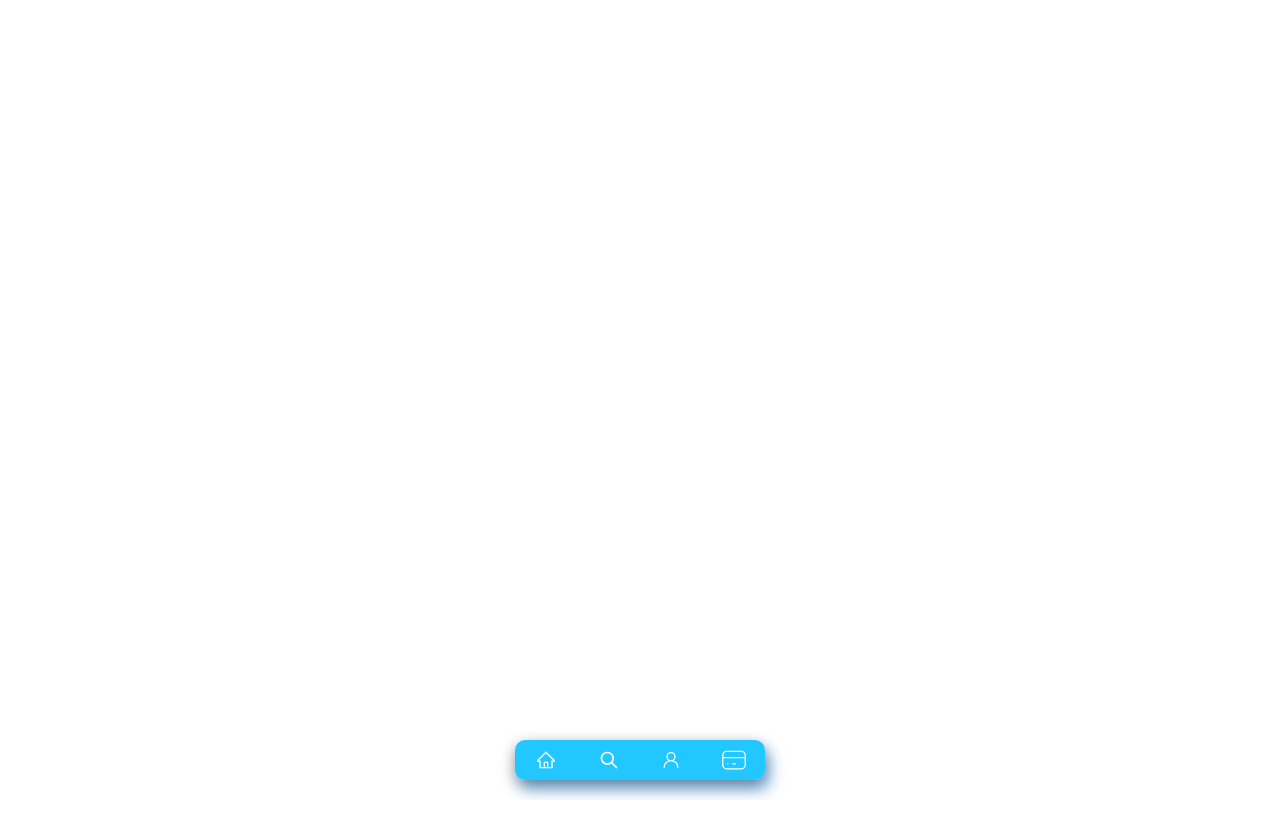
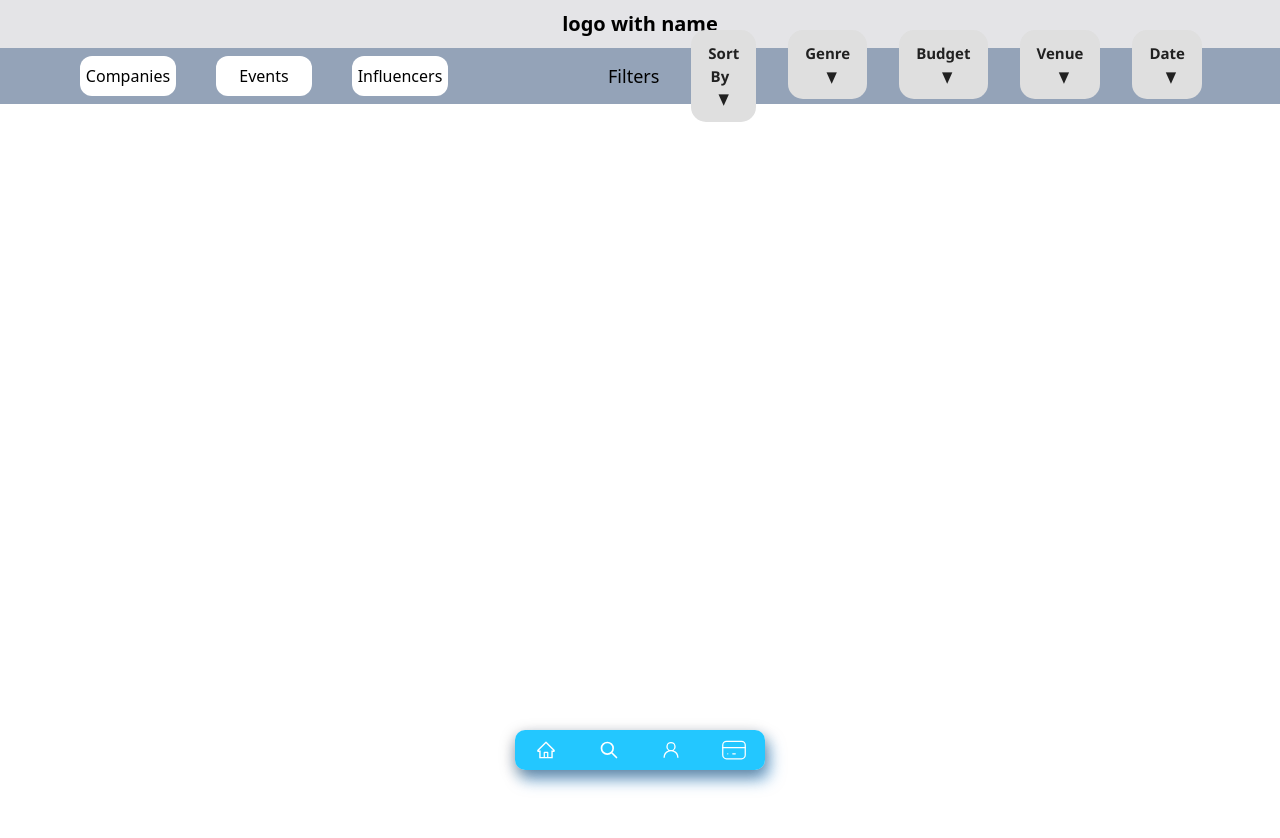
Before and after one commit to jjinendra3/Linkfluence, a React (Create React App) app: page /posts in a window 1280 px wide. Before the commit this address had no page. Shown: the top 838 px of the page. Before the commit the page ends 800 px from the top, so only its background shows below. Built offline with nearby package versions, Linux system fonts and the light colour scheme.

Commit message:
posts and filters

```diff
--- a/package.json
+++ b/package.json
@@ -13,6 +13,7 @@
     "react-dom": "^18.2.0",
     "react-router-dom": "^6.21.3",
     "react-scripts": "5.0.1",
+    "react-select": "^5.8.0",
     "react-toastify": "^10.0.4",
     "validator": "^13.11.0",
     "web-vitals": "^2.1.4"
--- a/src/App.js
+++ b/src/App.js
@@ -4,6 +4,7 @@ import Navbar from "./components/Navbar";
 import "react-toastify/dist/ReactToastify.css";
 import { ToastContainer } from "react-toastify";
 import AppState from "./context/AppState";
+import Posts from "./pages/Posts";
 
 function App() {
   return (
@@ -11,6 +12,7 @@ function App() {
       <Router>
         <Routes>
           <Route exact path="/" element={<Home/>} />
+          <Route exact path="/posts" element={<Posts/>} />
         </Routes>
         <Navbar />
         <ToastContainer />
--- /dev/null
+++ b/src/components/Card.js
@@ -0,0 +1,38 @@
+import React from "react";
+
+const Card = ({ item }) => {
+  return (
+    <>
+      <div class="w-60 h-80 bg-gray-50 p-3 flex flex-col gap-1 rounded-2xl">
+        <div class="h-48 bg-gray-700 rounded-xl"></div>
+        {item && <div class="flex flex-col gap-4">
+          <div class="flex flex-col">
+            <div class="flex justify-between">
+              <span class="text-xl font-bold">{item.name}</span>
+              <p class="text-gray-700">{item.organization}</p>
+            </div>
+            <div className="flex justify-between">
+              <span class="font-boldtext-black">
+                {"$".repeat(item.expectedbudget)}
+              </span>
+              <span class="text-black">{item.theme}</span>
+            </div>
+            <div className="flex justify-between">
+              <p class="text-gray-700">{item.date.startdate}</p>
+              <p class="text-gray-700">{item.date.enddate}</p>
+            </div>
+            <div className="flex justify-between">
+              <p class="text-gray-700">{item.venue}</p>
+              <p class="text-gray-700">{item.venuelink}</p>
+            </div>
+          </div>
+          <button class="hover:bg-sky-700 text-gray-50 bg-sky-800 py-2 rounded-md">
+            Details
+          </button>
+        </div>}
+      </div>
+    </>
+  );
+};
+
+export default Card;
--- a/src/components/Login.js
+++ b/src/components/Login.js
@@ -1,6 +1,7 @@
 import axios from "axios";
-import React, { useState } from "react";
+import React, { useContext, useState } from "react";
 import { toast } from "react-toastify";
+import AppContext from "../context/AppContext";
 const utype = {
   Influencer: "Influencer",
   Company: "Company",
@@ -11,12 +12,13 @@ const Login = ({ accType , setauthType}) => {
   const onChange = (e) => {
     setinfo({ ...info, [e.target.name]: e.target.value });
   };
+  const {setuserDetails} = useContext(AppContext);
   const handleSubmit = async (e) => {
     e.preventDefault();
     const { data } =  await axios.post("http://localhost:5000/auth/login", info);
     if (data.success) {
       localStorage.setItem("token",data.token);
-
+      setuserDetails(data.obj);
     }
     else{
       toast.error(data.error);
--- /dev/null
+++ b/src/components/OptionsBar.js
@@ -0,0 +1,162 @@
+import React, { useContext } from "react";
+import AppContext from "../context/AppContext";
+import Select from "react-select";
+
+
+const Genre = [
+  { value: "All", label: "All" },
+  { value: "sample", label: "sample" },
+  { value: "sample", label: "sample" },
+  { value: "sample", label: "sample" },
+  { value: "sample", label: "sample" },
+];
+const Budget = [
+  { value: "All", label: "All" },
+  { value: "$", label: "$" },
+  { value: "$$", label: "$$" },
+  { value: "$$$", label: "$$$" },
+];
+const Venue = [
+  { value: "All", label: "All" },
+  { value: "sample", label: "sample" },
+  { value: "sample", label: "sample" },
+  { value: "sample", label: "sample" },
+  { value: "sample", label: "sample" },
+];
+
+const OptionsBar = (props) => {
+  const { userDetails } = useContext(AppContext);
+  const { setlistType,genre,setgenre,setdate,venue,setvenue,budget,setbudget,fetchList } =
+    props;
+  const handleGenre = (genres) => {
+    const genreValues = genres.map(item => item.value);
+    setgenre(genreValues);
+    fetchList();
+  };
+  const handleVenue = (venues) => {
+    const venueValues = venues.map(item => item.value);
+    setvenue(venueValues);
+    fetchList();
+  };
+  const handlebudget = (budgets) => {
+    const budgetValues = budgets.map(item => item.value);
+    setbudget(budgetValues);
+    fetchList();
+  };
+  const handledate = (date) => {
+    setdate(date);
+    fetchList();
+  };
+
+  const resetStates = () => {
+    setgenre(["All"]);
+    setvenue(["All"]);
+    setbudget(["All"]);
+    setdate({
+      month: "All",
+      year: "All",
+    });
+    fetchList();
+  };
+
+  return (
+    <div className=" bg-slate-400 w-full h-14 flex items-center gap-40 px-20">
+      <div className="flex gap-10">
+        {userDetails.type !== "Companies" && (
+          <button
+            onClick={() => {
+              setlistType("companies");
+            }}
+            className="flex justify-center items-center rounded-xl w-24 h-10 bg-white"
+          >
+            Companies
+          </button>
+        )}
+        {userDetails.type !== "Events" && (
+          <button
+            onClick={() => {
+              setlistType("events");
+            }}
+            className="flex justify-center items-center rounded-xl w-24 h-10 bg-white"
+          >
+            Events
+          </button>
+        )}
+        {userDetails.type !== "Influencer" && (
+          <button
+            onClick={() => {
+              setlistType("influencers");
+            }}
+            className="flex justify-center items-center rounded-xl w-24 h-10 bg-white"
+          >
+            Influencers
+          </button>
+        )}
+      </div>
+      <div className="flex gap-8">
+        <div className="flex justify-center items-center text-lg">Filters</div>
+        <div class="filters">
+          <button class="filter">Sort By &nbsp; ▼</button>
+          <div class="dropdown-content">
+
+          </div>
+        </div>
+        <div class="filters">
+          <button class="filter">Genre &nbsp; ▼</button>
+          <div class="dropdown-content">
+            {
+              <Select
+                defaultValue={[Genre[0]]}
+                isMulti
+                name="genre"
+                options={Genre}
+                className="basic-multi-select"
+                classNamePrefix="select"
+                value={genre}
+                onChange={handleGenre}
+                />
+            }
+          </div>
+        </div>
+        <div class="filters">
+          <button class="filter">Budget &nbsp; ▼</button>
+          <div class="dropdown-content">
+          <Select
+                defaultValue={[Budget[0]]}
+                isMulti
+                name="budget"
+                options={Budget}
+                className="basic-multi-select"
+                classNamePrefix="select"
+                value={budget}
+                onChange={handlebudget}
+              />
+          </div>
+        </div>
+        <div class="filters">
+          <button class="filter">Venue &nbsp; ▼</button>
+          <div class="dropdown-content">
+          <Select
+                defaultValue={[Venue[0]]}
+                isMulti
+                name="venue"
+                options={Venue}
+                className="basic-multi-select"
+                classNamePrefix="select"
+                value={venue}
+                onChange={handleVenue}
+              />
+          </div>
+        </div>
+        <div class="filters">
+          <button class="filter">Date &nbsp; ▼</button>
+          <div class="dropdown-content"></div>
+        </div>
+        <div>
+        </div>
+      </div>
+    </div>
+  );
+};
+
+export default OptionsBar;
--- /dev/null
+++ b/src/components/TopBar.js
@@ -0,0 +1,11 @@
+import React from 'react'
+
+const TopBar = () => {
+  return (
+    <div className=" bg-zinc-200 w-full h-12 flex justify-center items-center">
+        <div className=' text-xl font-bold'> logo with name </div>
+    </div>
+  )
+}
+
+export default TopBar
--- a/src/context/AppState.js
+++ b/src/context/AppState.js
@@ -1,10 +1,11 @@
-import React from 'react'
+import React, { useState } from 'react'
 import AppContext from "./AppContext";
 
 
 export default function AppState({ children }) {
+     const [userDetails, setuserDetails] = useState({});
   return (
-    <AppContext.Provider value={{}}>
+    <AppContext.Provider value={{userDetails,setuserDetails}}>
       {children}
     </AppContext.Provider>
   )
--- a/src/index.css
+++ b/src/index.css
@@ -11,7 +11,9 @@
   padding: 0;
   box-sizing: border-box;
 }
-
+body{
+  overflow-x: hidden;
+}
 .radio-inputs {
   display: flex;
   justify-content: center;
@@ -268,8 +270,8 @@
 
 .button-container {
   display: flex;
-  position: absolute;
-  bottom: 20px;
+  position: sticky;
+  bottom: 30px;
   left: 50%;
   transform: translate(-50%, 0);
   background-color: #00bfffdc;
@@ -304,3 +306,50 @@
 .icon {
   font-size: 20px;
 }
+
+.filters {
+  position: relative;
+  display: block;
+  font-family: 'Segoe UI', Tahoma, Geneva, Verdana, sans-serif;
+}
+
+.filter {
+  background-color: #dfdfdf;
+  color: #212121;
+  padding: 10px 15px;
+  font-size: 15px;
+  font-weight: bold;
+  border: 2px solid transparent;
+  border-radius: 15px;
+  cursor: pointer;
+}
+
+.dropdown-content {
+  display: none;
+  font-size: 13px;
+  position: absolute;
+  z-index: 1;
+  min-width: 200px;
+  background-color: #212121;
+  border: 2px solid #34c6d6;
+  border-radius: 0px 15px 15px 15px;
+  box-shadow: 0px 8px 16px 0px rgba(0,0,0,0.2);
+}
+
+
+
+.dropdown-content #top:hover {
+  border-radius: 0px 13px 0px 0px;
+}
+
+.dropdown-content #bottom:hover {
+  border-radius: 0px 0px 13px 13px;
+}
+
+.filters:hover button {
+  border-radius: 15px 15px 0px 0px;
+}
+
+.filters:hover .dropdown-content {
+  display: block;
+}
--- a/src/index.js
+++ b/src/index.js
@@ -2,10 +2,7 @@ import React from 'react';
 import ReactDOM from 'react-dom/client';
 import App from './App';
 import './index.css'
-import '@fontsource/roboto/300.css';
-import '@fontsource/roboto/400.css';
-import '@fontsource/roboto/500.css';
-import '@fontsource/roboto/700.css';
+
 
 
 const root = ReactDOM.createRoot(document.getElementById('root'));
--- /dev/null
+++ b/src/pages/Posts.js
@@ -0,0 +1,57 @@
+import React, { useEffect, useState } from "react";
+import TopBar from "../components/TopBar";
+import OptionsBar from "../components/OptionsBar";
+import Card from "../components/Card";
+import axios from "axios";
+
+const Posts = () => {
+  const [listType, setlistType] = useState("events");
+  const [list, setlist] = useState([]);
+  const [date, setdate] = useState({
+    month: "All",
+    year: "All",
+  });
+  const [genre, setgenre] = useState(["All"]);
+  const [venue, setvenue] = useState(["All"]);
+  const [budget, setbudget] = useState(["All"]);
+
+  useEffect(() => {
+    // const {data} = axios.post(`http://localhost:5000/${listType}/all`);
+    // setlist(data.items);
+  }, [listType]);
+
+  const fetchList = async (filter) => {
+    const { data } = await axios.post(`http://localhost:5000/${listType}/filtered`, {
+      date: {
+        selectedMonths: [date.month],
+        selectedYears: [date.year],
+      },
+      genre: genre,
+      venue: venue,
+      budget: budget
+    });
+    setlist(data.items);
+  };
+
+  return (
+    <>
+      <TopBar />
+      <OptionsBar
+        listType={listType}
+        setlistType={setlistType}
+        setdate={setdate}
+        setgenre={setgenre}
+        setbudget={setbudget}
+        setvenue={setvenue}
+        fetchList={fetchList}
+      />
+      <div className="flex flex-wrap m-10 min-h-screen">
+        {list.map((item) => {
+          return <Card item={item} />;
+        })}
+      </div>
+    </>
+  );
+};
+
+export default Posts;
```
Also changed, not shown: 1 other file (tests, documents, lock files or other folders).
